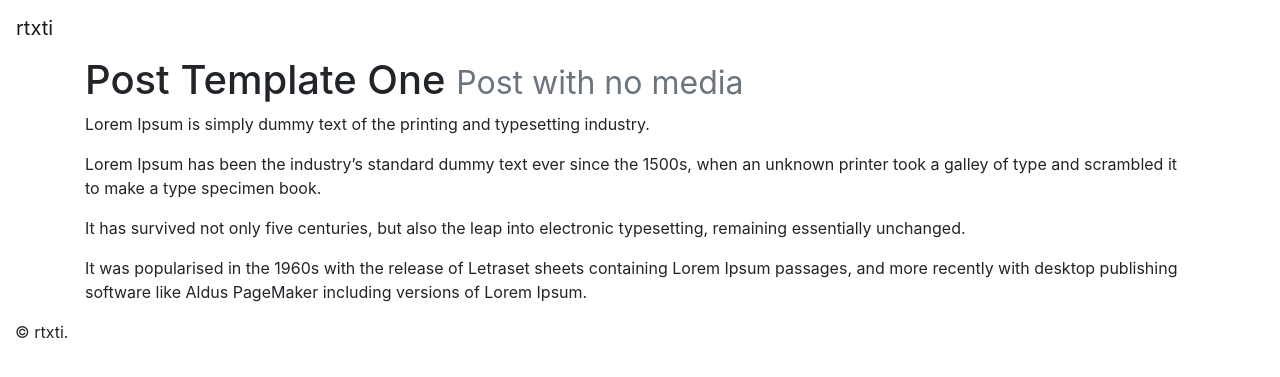
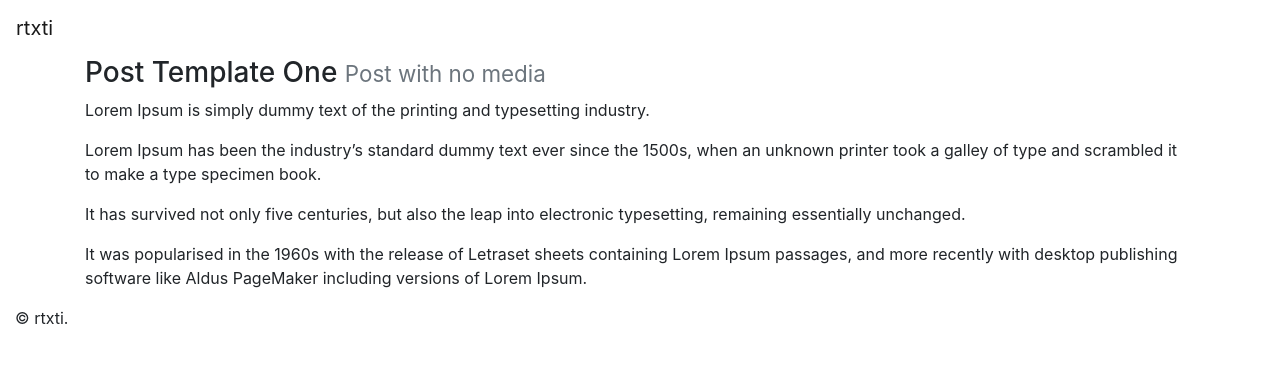
Before and after one commit to rtxti/www, a Jekyll site: the page built from _posts/2020-07-14-post-template-one.md, in a window 1280 px wide. Shown: the top 377 px of the page. Built offline with Jekyll 4.4.1, drawn with Linux system fonts in a browser that asks for light colours.

Commit message:
Update post.html

```diff
--- a/_layouts/post.html
+++ b/_layouts/post.html
@@ -3,12 +3,12 @@ layout: default
 ---
 
 <div class="container">
-  <h1>
+  <h3>
     {{ page.title }}
     {% if page.description %}
-    <small class="text-secondary">{{ page.description }}</small>
+    <small class="d-inline-block text-secondary">{{ page.description }}</small>
     {% endif %}
-  </h1>
+  </h3>
   {% if page.images %}
   <div class="embed-responsive embed-responsive-16by9">
     <img src="{{ page.images }}" alt="{{ page.title }}" class="embed-responsive-item obj-fit-cover"/>
```
